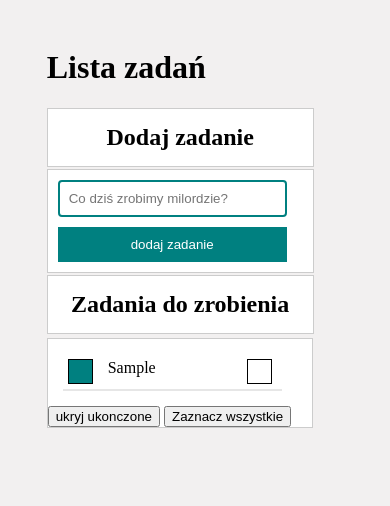
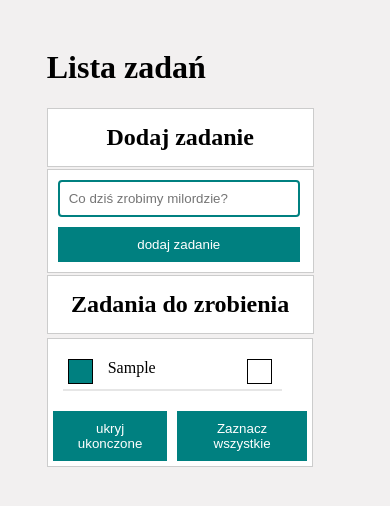
Before and after one commit to jakubkedzierski92/toDoList, a plain HTML site: page index.html in a window 390 px wide. Both pictures are taken after typing "Sample" into the empty fields and a click on the button "dodaj zadanie". Drawn offline with Linux system fonts and the light colour scheme.

Commit message:
added some transforming effects

```diff
--- a/css/list.css
+++ b/css/list.css
@@ -55,6 +55,7 @@ html {
     max-width: 90%;
     margin: 0px;
     padding: 5px;
+    flex-wrap: wrap;
   }
 }
 
@@ -64,29 +65,31 @@ html {
   border: #ccc;
   margin: 10px;
   padding: 10px;
+  flex-basis: 2fr;
+  width: 30%;
 }
 @media (max-width: 767px) {
   .form__button {
-    max-width: 229px;
-    width: 100%;
     margin: 5px;
+    flex-basis: 200px;
+    width: 95%;
   }
 }
 
 .form__input {
-  max-width: 500px;
-  width: 100%;
+  flex-basis: 1fr;
   padding: 10px;
   margin-left: 10px;
   outline-color: teal;
   border: 1px solid #ccc;
+  width: 64%;
 }
 
 @media (max-width: 767px) {
   .form__input {
     margin: 5px;
-    max-width: 229px;
-    width: 100%;
+    flex-basis: 200px;
+    width: 95%;
   }
 }
 .list__header {
@@ -213,3 +216,35 @@ body {
 .list__item--hide {
   display: none;
 }
+
+.form__newButtons {
+  display: flex;
+  background-color: teal;
+  color: white;
+  padding: 10px;
+outline: none;
+border: none;
+margin: 5px;
+
+}
+
+.form__hiddenButtons {
+  display: flex;
+  justify-content: end;
+}
+
+.form__newButtons:disabled{
+  background-color: grey;
+  color: black;
+}
+
+
+.button__transition {
+  transition: 1s;
+
+}
+.button__transition:hover {
+  background-color: hsl(180, 100%, 30%);
+  transform: scale(1.1);
+
+}
--- a/index.html
+++ b/index.html
@@ -17,7 +17,7 @@
       <div class="form">
         <form class=" js-form form__block">
           <input placeholder="Co dziś zrobimy milordzie?" autofocus class="form__input js-addTask" />
-          <button class="js-add form__button">dodaj zadanie</button>
+          <button class="button__transition js-add form__button">dodaj zadanie</button>
         </form>
 
       </div>
@@ -26,7 +26,7 @@
     </div>
     <div class="list__tasks">
       <ul class="list__unordered js-tasks"></ul>
-      <div class="js-hiddenButtons">
+      <div class="form__hiddenButtons js-hiddenButtons">
 
     </div>
     </div>
--- a/js/list.js
+++ b/js/list.js
@@ -83,12 +83,12 @@
       tasks.length === 0
         ? ""
         : `
-  <button class = "js-hideDoneTasks">
+  <button class = "button__transition form__newButtons js-hideDoneTasks">
   ${hideDoneButtons ? "pokaż ukonczone" : "ukryj ukonczone"}
   </button>
   <button ${
     tasks.every(({ done }) => done === true) ? "disabled" : ""
-  } class = "js-allTasksDone"> Zaznacz wszystkie
+  } class = "button__transition form__newButtons js-allTasksDone"> Zaznacz wszystkie
   </button>
   `;
     hiddenButtons.innerHTML = htmlString;
```
